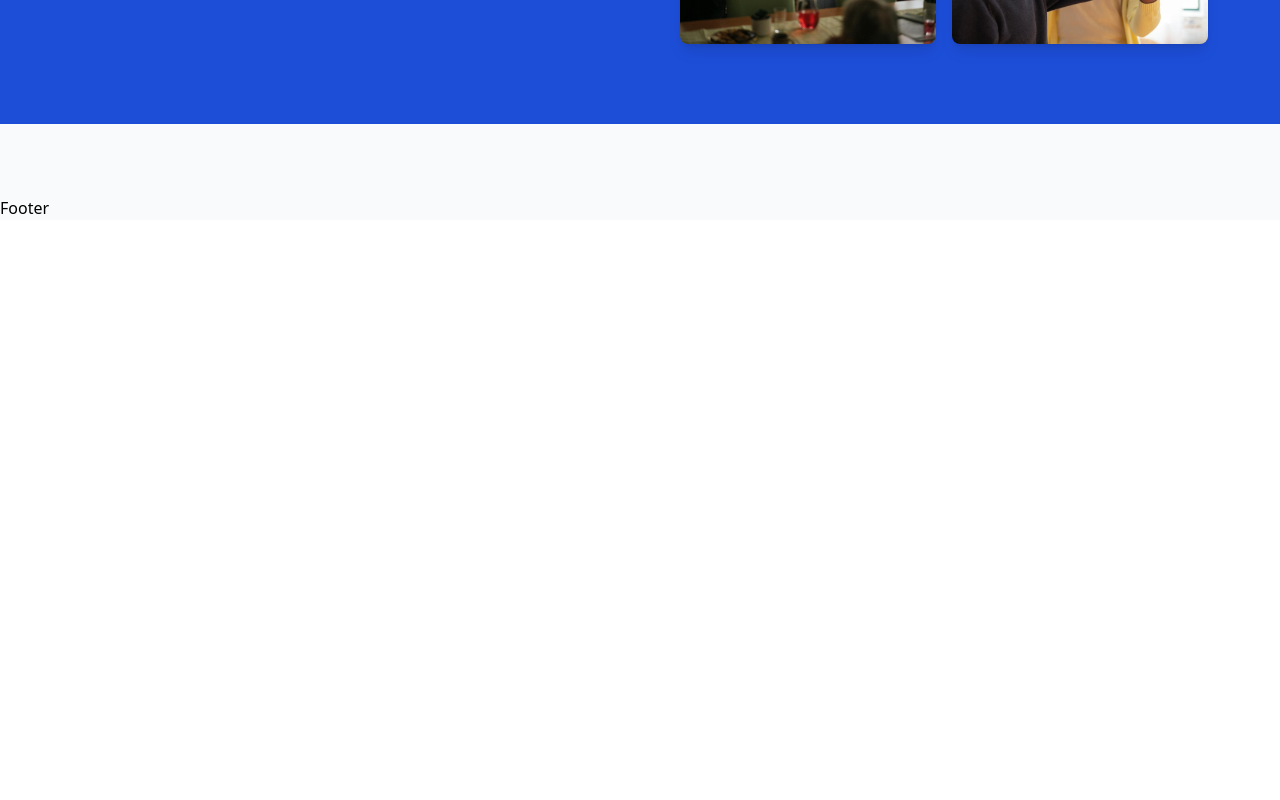
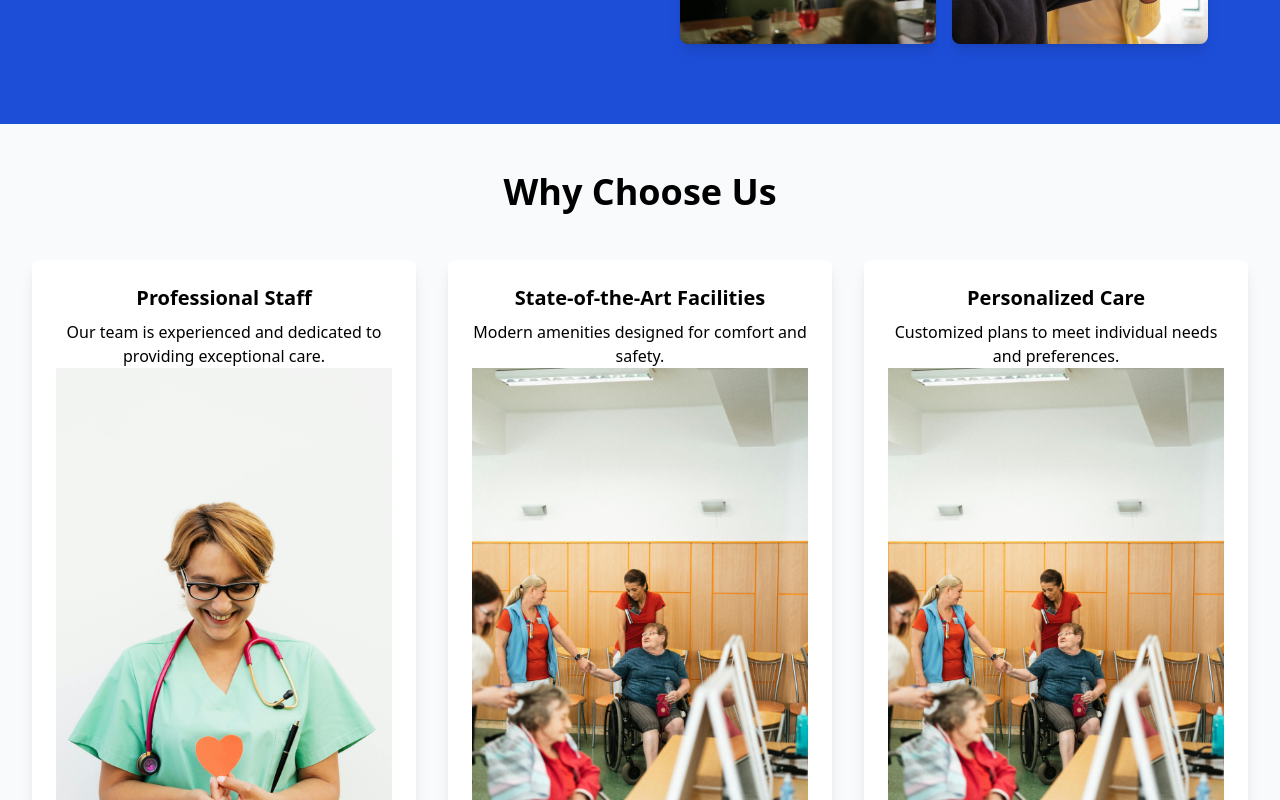
Before and after one commit to tundealfred/carehome-project-react, a React (Vite) app in the folder client/: page / in a window 1280 px wide. Shown: the part 580-1380 px from the top of the page. Before the commit the page ends 800 px from the top, so only its background shows below. Built offline with nearby package versions, Linux system fonts and the light colour scheme.

Commit message:
add home and nav

```diff
--- a/client/src/components/Navbar.jsx
+++ b/client/src/components/Navbar.jsx
@@ -121,7 +121,7 @@
           to="/"
           className="flex items-center justify-center w-60 h-20 m-2 text-blue-900 text-xl font-medium border-2 border-blue-900 rounded-3xl hover:bg-blue-800 hover:text-white transition"
         >
-          Call - 07123 456789
+          Call : 07123-456789
         </Link>
       </div>
     </header>
--- a/client/src/pages/Home.jsx
+++ b/client/src/pages/Home.jsx
@@ -1,10 +1,49 @@
 import React from "react";
+import { motion } from "framer-motion";
 import HeroSection from "../components/HeroSection";
+import carePhoto1 from "../assets/carePhoto1.jpg";
+import carePhoto2 from "../assets/carePhoto2.jpg";
 
 const Home = () => {
   return (
     <>
       <HeroSection />
+
+      {/* Features Section */}
+      <div className="py-12 px-8">
+        <h2 className="text-4xl font-bold text-center mb-12">Why Choose Us</h2>
+        <div className="grid grid-cols-1 md:grid-cols-3 gap-8">
+          <motion.div
+            className="bg-white shadow-lg p-6 rounded-lg text-center"
+            whileHover={{ scale: 1.05 }}
+          >
+            <h3 className="text-xl font-bold mb-2">Professional Staff</h3>
+            <p>
+              Our team is experienced and dedicated to providing exceptional
+              care.
+            </p>
+            <img src={carePhoto1} alt="Pro staff" />
+          </motion.div>
+          <motion.div
+            className="bg-white shadow-lg p-6 rounded-lg text-center"
+            whileHover={{ scale: 1.05 }}
+          >
+            <h3 className="text-xl font-bold mb-2">
+              State-of-the-Art Facilities
+            </h3>
+            <p>Modern amenities designed for comfort and safety.</p>
+            <img src={carePhoto2} alt="facility" />
+          </motion.div>
+          <motion.div
+            className="bg-white shadow-lg p-6 rounded-lg text-center"
+            whileHover={{ scale: 1.05 }}
+          >
+            <h3 className="text-xl font-bold mb-2">Personalized Care</h3>
+            <p>Customized plans to meet individual needs and preferences.</p>
+            <img src={carePhoto2} alt="care" />
+          </motion.div>
+        </div>
+      </div>
     </>
   );
 };
```
